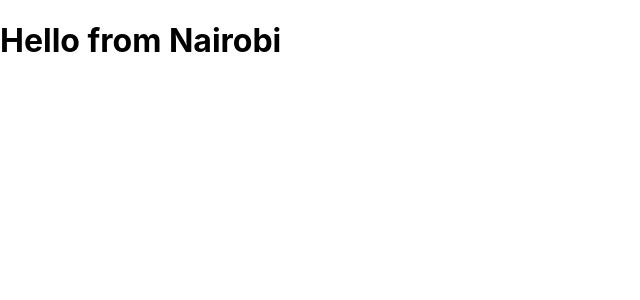
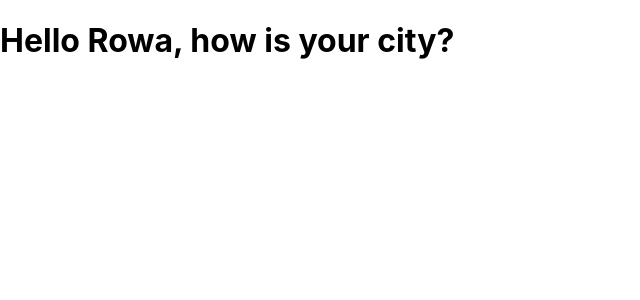
Before and after one commit to rowah/task-tracker-react, a React (Create React App) app: page / in a window 1280 px wide. Shown: the top 300 px of the page, without its empty margins (0-640 px from the left). Built offline with nearby package versions, Linux system fonts and the light colour scheme.

Commit message:
adds conditionals to JSX

```diff
--- a/src/App.js
+++ b/src/App.js
@@ -1,28 +1,14 @@
-//is the root app component: everything here gets rendered into the div id="root"
-//where components are added
-// import logo from "./logo.svg";
-// import "./App.css";
-
 function App() {
+  const name = "Rowa";
+  const livesIn = false;
+  const city = "Nairobi";
   return (
-    //you can only return a single parent element
-    <h1>Hello from Nairobi</h1>
-    // <div className="App">
-    //   <header className="App-header">
-    //     <img src={logo} className="App-logo" alt="logo" />
-    //     <p>
-    //       Edit <code>src/App.js</code> and save to reload.
-    //     </p>
-    //     <a
-    //       className="App-link"
-    //       href="https://reactjs.org"
-    //       target="_blank"
-    //       rel="noopener noreferrer"
-    //     >
-    //       Learn React
-    //     </a>
-    //   </header>
-    // </div>
+    //you can only return a single parent element and so putting the h1 out of the div produces an error
+    <div className="container">
+      <h1>
+        Hello {name}, how is {livesIn ? city : "your city?"}
+      </h1>
+    </div>
   );
 }
 
```
